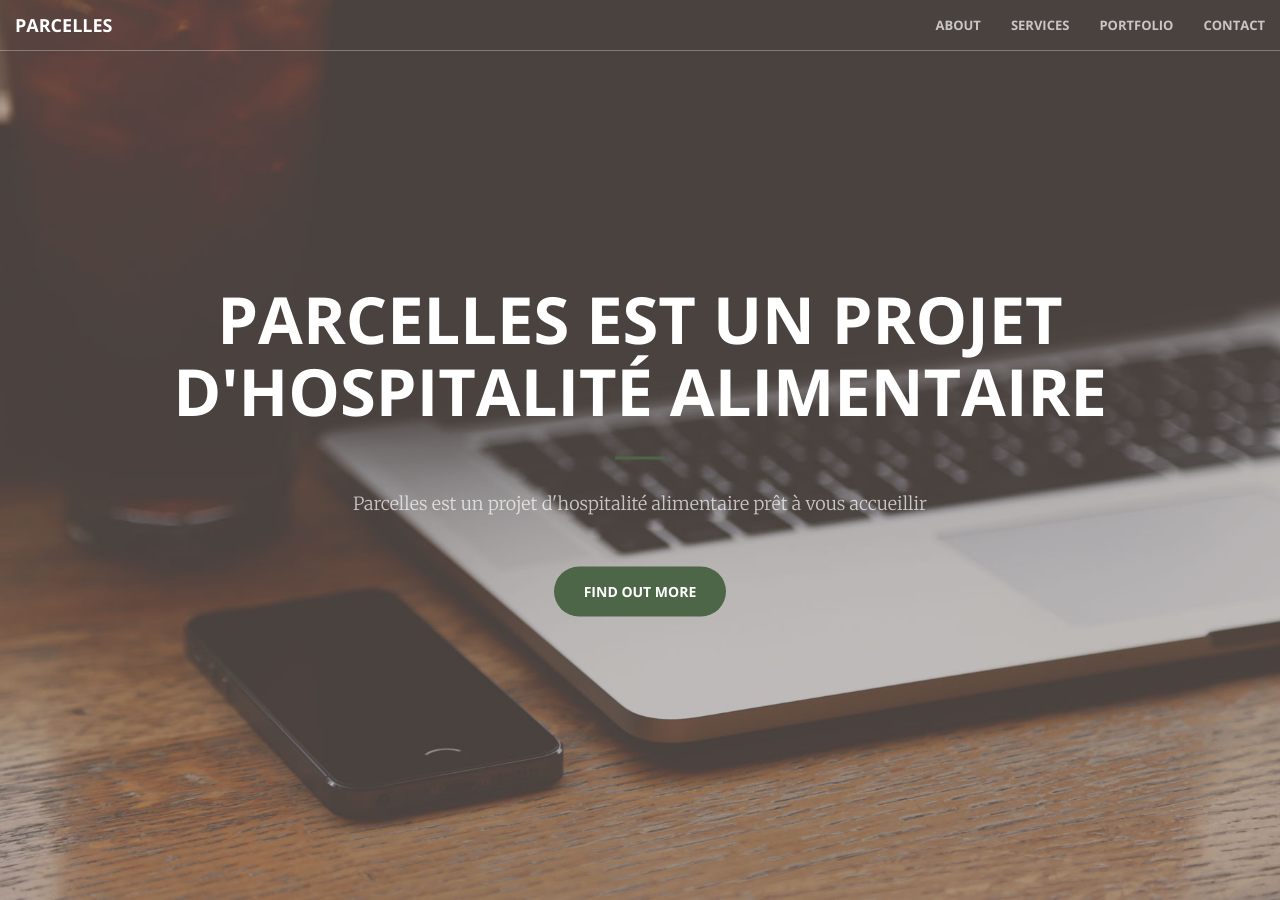
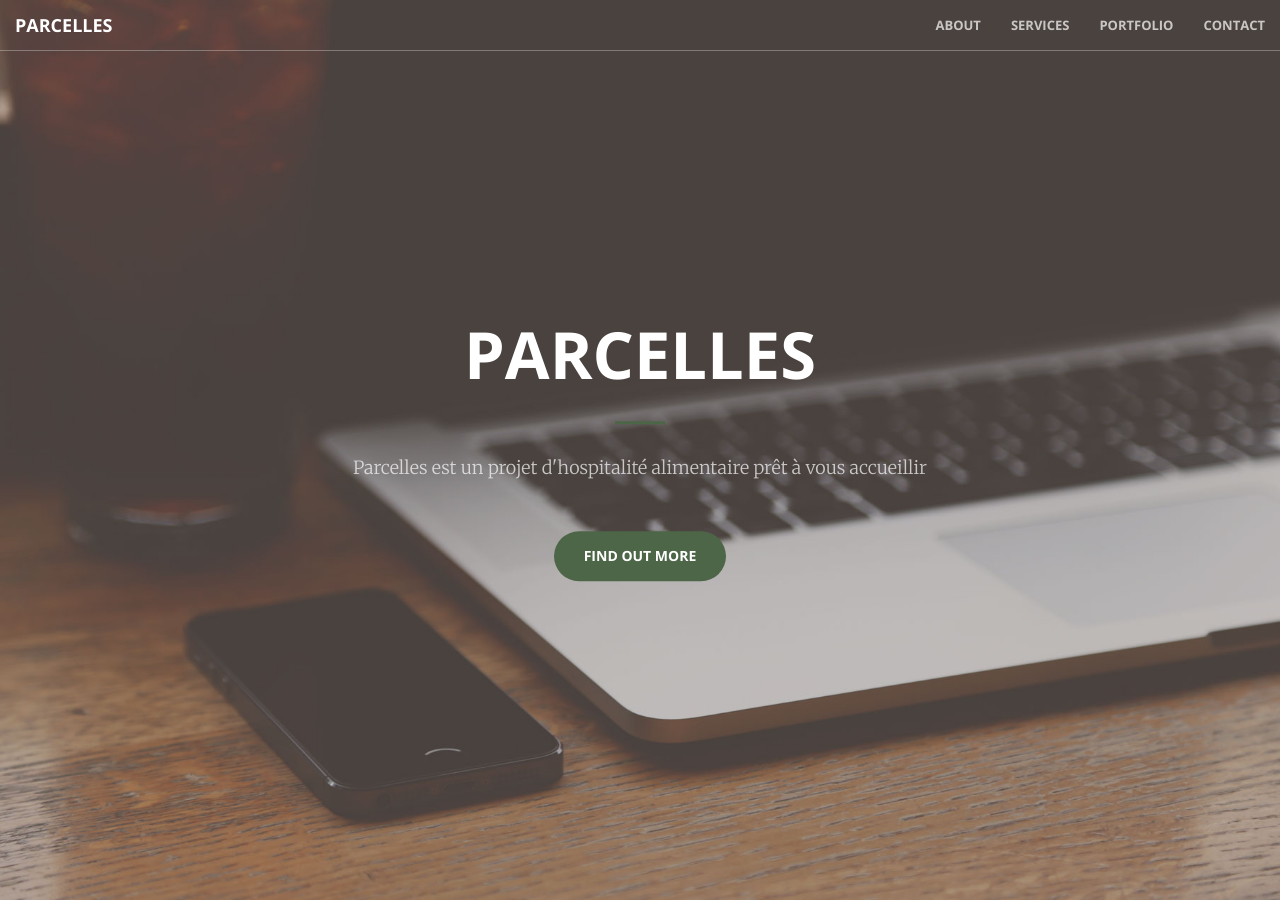
Before and after one commit to stackbit-projects/pleasant-europa-2d049, a Jekyll site: the page built from index.html, in a window 1280 px wide and 900 px high. Built offline with Jekyll 4.4.1, drawn with Linux system fonts in a browser that asks for light colours.

Commit message:
header.html: changed

```diff
--- a/_includes/header.html
+++ b/_includes/header.html
@@ -1,7 +1,7 @@
 <header>
     <div class="header-content">
         <div class="header-content-inner">
-            <h1>Parcelles est un projet d'hospitalité alimentaire</h1>
+            <h1>Parcelles</h1>
             <hr>
             <p>Parcelles est un projet d'hospitalité alimentaire prêt à vous accueillir</p>
             <a href="#about" class="btn btn-primary btn-xl page-scroll">Find Out More</a>
```
